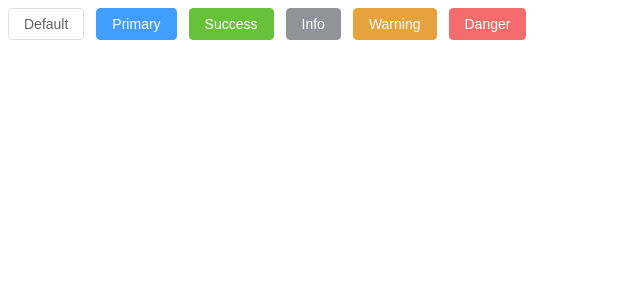
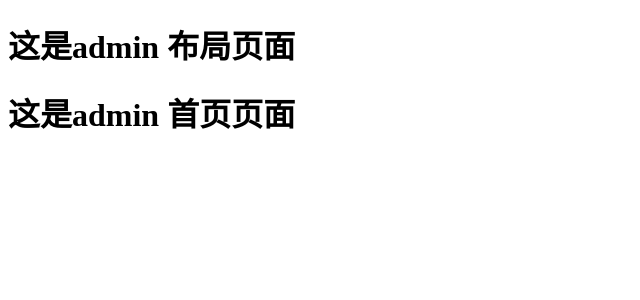
Before and after one commit to cooting-cn/arlog, a Vue app in the folder web/: page /admin in a window 1280 px wide. Shown: the top 300 px of the page, without its empty margins (0-640 px from the left). Built offline with nearby package versions, Linux system fonts and the light colour scheme.

Commit message:
初始化路由

```diff
--- a/web/package.json
+++ b/web/package.json
@@ -9,6 +9,7 @@
     "preview": "vite preview"
   },
   "dependencies": {
+    "axios": "^1.7.2",
     "element-plus": "^2.7.4",
     "pinia": "^2.1.7",
     "unplugin-auto-import": "^0.17.6",
--- a/web/src/App.vue
+++ b/web/src/App.vue
@@ -1,18 +1,11 @@
 <script setup>
-import {  RouterView } from 'vue-router'
+import {RouterView} from 'vue-router'
 
 </script>
 
 <template>
-  <el-button>Default</el-button>
-  <el-button type="primary">Primary</el-button>
-  <el-button type="success">Success</el-button>
-  <el-button type="info">Info</el-button>
-  <el-button type="warning">Warning</el-button>
-  <el-button type="danger">Danger</el-button>
-
-
-  <RouterView />
+  <!--公共添加页面-->
+  <RouterView/>
 </template>
 
 <style scoped>
--- /dev/null
+++ b/web/src/layout/admin.vue
@@ -0,0 +1,13 @@
+<script setup>
+
+</script>
+
+<template>
+  <h1>这是admin 布局页面</h1>
+  <router-view></router-view>
+
+</template>
+
+<style scoped>
+
+</style>
--- /dev/null
+++ b/web/src/layout/home.vue
@@ -0,0 +1,12 @@
+<script setup>
+
+</script>
+
+<template>
+  <router-view></router-view>
+
+</template>
+
+<style scoped>
+
+</style>
--- a/web/src/router/index.js
+++ b/web/src/router/index.js
@@ -1,15 +1,43 @@
-import { createRouter, createWebHistory } from 'vue-router'
-import HomeView from '../views/HomeView.vue'
+import {createRouter, createWebHistory} from 'vue-router'
+
 
 const router = createRouter({
     history: createWebHistory(import.meta.env.BASE_URL),
     routes: [
         {
+            /*首页*/
             path: '/',
             name: 'home',
-      component: HomeView
+            component: () => import('@/views/home/index.vue'),
+        },
+        {
+            /*登录页面*/
+            path: '/login',
+            name: 'login',
+            component: () => import('@/views/login/index.vue'),
+        },
+        {
+            /*添加后台布局*/
+            path: '/admin',
+            name: 'admin',
+            component: () => import('@/layout/admin.vue'),
+            children: [
+
+                {
+                    /*后台的首页*/
+                    path: '',
+                    name: 'home',
+                    component: () => import('@/views/admin/home.vue')
                 },
 
+                {
+                    /*后台的用户页面*/
+                    path: 'user',
+                    name: 'user',
+                    component: () => import('@/views/admin/user.vue')
+                },
+            ]
+        },
     ]
 })
 
--- /dev/null
+++ b/web/src/views/admin/home.vue
@@ -0,0 +1,12 @@
+<script setup>
+
+</script>
+
+<template>
+  <h1>这是admin 首页页面</h1>
+</template>
+
+<style scoped>
+
+
+</style>
--- /dev/null
+++ b/web/src/views/admin/user.vue
@@ -0,0 +1,11 @@
+<script setup>
+
+</script>
+
+<template>
+  <h1> 这是用户页面</h1>
+</template>
+
+<style scoped>
+
+</style>
--- a/web/src/views/HomeView.vue
+++ b/web/src/views/home/index.vue
@@ -3,5 +3,9 @@
 </script>
 
 <template>
-<h1>6666</h1>
+<h1>这是首页面</h1>
 </template>
+
+<style scoped>
+
+</style>
--- /dev/null
+++ b/web/src/views/login/index.vue
@@ -0,0 +1,11 @@
+<script setup>
+
+</script>
+
+<template>
+<h1>这是登录页面</h1>
+</template>
+
+<style scoped>
+
+</style>
```
Also changed, not shown: 1 other file (tests, documents, lock files or other folders). Lines whose indentation alone changed are shown as unchanged.
